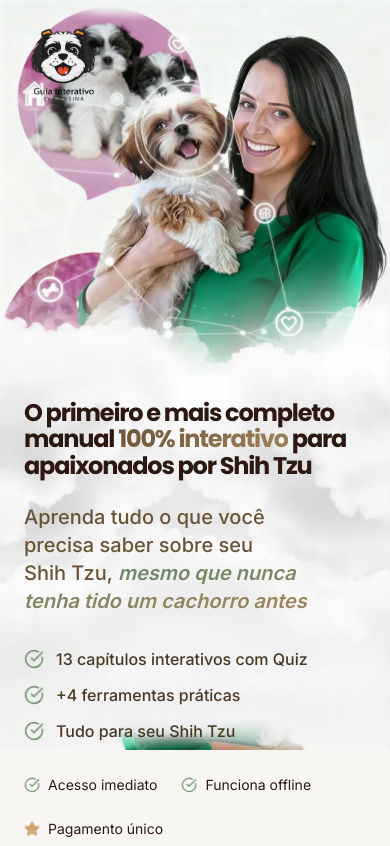
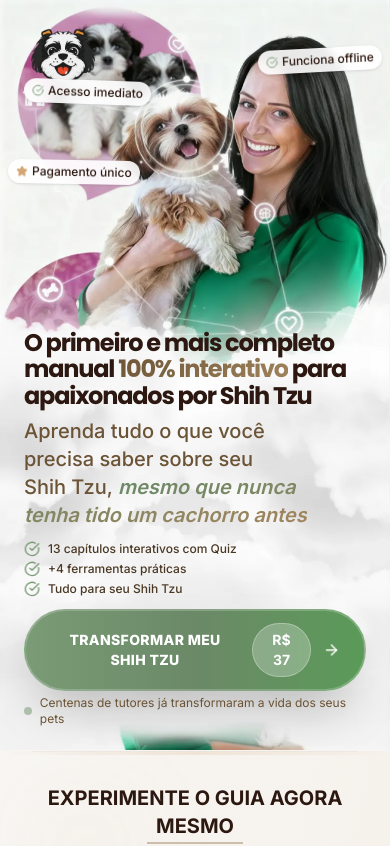
Before and after one commit to ALANVITORIO/shizulanding, a Next.js app: page / in a window 390 px wide. Shown: the top 846 px of the page. Built offline with nearby package versions, Linux system fonts and the light colour scheme.

Commit message:
teste mobile

```diff
--- a/src/components/Hero.js
+++ b/src/components/Hero.js
@@ -47,12 +47,38 @@ export default function Hero() {
         />
       </motion.div>
 
+      {/* Trust badges discretos em cima da foto - APENAS MOBILE */}
+      <motion.div
+        className="md:hidden absolute inset-0 z-20 pointer-events-none"
+        initial={{ opacity: 0 }}
+        animate={{ opacity: 1 }}
+        transition={{ delay: 0.4, duration: 0.1 }}
+      >
+        {/* Badge 1 - Top left area */}
+        <div className="absolute top-20 left-6 bg-white/90 backdrop-blur-sm px-2 py-1 rounded-full text-xs font-medium text-[#2C1810] flex items-center gap-1 shadow-sm transform rotate-2">
+          <CheckCircle className="w-3 h-3 text-[#7A9B76]" />
+          <span>Acesso imediato</span>
+        </div>
+
+        {/* Badge 2 - Top right corner */}
+        <div className="absolute top-12 right-2 bg-white/90 backdrop-blur-sm px-2 py-1 rounded-full text-xs font-medium text-[#2C1810] flex items-center gap-1 shadow-sm transform -rotate-3">
+          <CheckCircle className="w-3 h-3 text-[#7A9B76]" />
+          <span>Funciona offline</span>
+        </div>
+
+        {/* Badge 3 - Middle left */}
+        <div className="absolute top-40 left-2 bg-white/90 backdrop-blur-sm px-2 py-1 rounded-full text-xs font-medium text-[#2C1810] flex items-center gap-1 shadow-sm transform rotate-1">
+          <Star className="w-3 h-3 text-[#D4A574]" fill="currentColor" />
+          <span>Pagamento único</span>
+        </div>
+      </motion.div>
+
       <div className="w-full md:container md:mx-auto px-0 md:px-8 lg:px-16 xl:px-20 relative z-10">
         {/* Em mobile deixamos um espaço vazio no topo (arte futura) empurrando o texto para baixo. */}
-        <div className="w-full md:max-w-3xl pr-0 md:pr-6 pt-[400px] md:pt-[300px] pb-12 lg:py-16">
+        <div className="w-full md:max-w-3xl pr-0 md:pr-6 pt-[330px] md:pt-[300px] pb-6 lg:py-16">
           {/* Content Section */}
           <motion.div
-            className="space-y-8 px-6 md:px-0 md:bg-white/10 md:backdrop-blur-[2px] md:rounded-2xl lg:bg-white/10 lg:backdrop-blur-[2px] lg:rounded-3xl md:p-4 lg:p-8 lg:shadow-lg lg:border lg:border-white/10"
+            className="space-y-3 md:space-y-8 px-6 md:px-0 md:bg-white/10 md:backdrop-blur-[2px] md:rounded-2xl lg:bg-white/10 lg:backdrop-blur-[2px] lg:rounded-3xl md:p-4 lg:p-8 lg:shadow-lg lg:border lg:border-white/10"
             initial={{ opacity: 0, x: -50 }}
             animate={{ opacity: 1, x: 0 }}
             transition={{ duration: 0.8, ease: 'easeOut' }}
@@ -78,12 +104,12 @@ export default function Hero() {
               animate={{ opacity: 1, y: 0 }}
               transition={{ delay: 0.4, duration: 0.1 }}
             >
-              <h2 className="font-display text-xl md:text-5xl lg:text-4xl font-bold text-[#2C1810] leading-tight mb-6">
+              <h2 className="font-display text-lg md:text-5xl lg:text-4xl font-bold text-[#2C1810] leading-tight mb-2 md:mb-6">
                 O primeiro e mais completo manual{' '}
                 <span className="gradient-text">100% interativo</span> para
                 apaixonados por Shih Tzu
               </h2>
-              <h3 className="text-base md:text-2xl lg:text-2xl font-medium text-[#6B5335] mb-6 text-balance">
+              <h3 className="text-sm md:text-2xl lg:text-2xl font-medium text-[#6B5335] mb-2 md:mb-6 text-balance">
                 Aprenda tudo o que você precisa saber sobre seu Shih Tzu,{' '}
                 <em className="gradient-text-accent font-semibold">mesmo que nunca tenha tido um cachorro antes</em>
               </h3>
@@ -96,43 +122,19 @@ export default function Hero() {
               animate={{ opacity: 1, scale: 1 }}
               transition={{ delay: 0.6, duration: 0.1 }}
             >
-              <div className="space-y-3">
-                <div className="flex items-center gap-3">
-                  <CheckCircle className="w-5 h-5 text-[#7A9B76]" />
-                  <span className="text-[#4A3823] font-medium text-base md:text-lg">13 capítulos interativos com Quiz</span>
+              <div className="space-y-1 md:space-y-3">
+                <div className="flex items-center gap-2">
+                  <CheckCircle className="w-4 h-4 text-[#7A9B76]" />
+                  <span className="text-[#4A3823] font-medium text-xs md:text-lg">13 capítulos interativos com Quiz</span>
                 </div>
-                <div className="flex items-center gap-3">
-                  <CheckCircle className="w-5 h-5 text-[#7A9B76]" />
-                  <span className="text-[#4A3823] font-medium text-base md:text-lg">+4 ferramentas práticas</span>
+                <div className="flex items-center gap-2">
+                  <CheckCircle className="w-4 h-4 text-[#7A9B76]" />
+                  <span className="text-[#4A3823] font-medium text-xs md:text-lg">+4 ferramentas práticas</span>
                 </div>
-                <div className="flex items-center gap-3">
-                  <CheckCircle className="w-5 h-5 text-[#7A9B76]" />
-                  <span className="text-[#4A3823] font-medium text-base md:text-lg">Tudo para seu Shih Tzu</span>
+                <div className="flex items-center gap-2">
+                  <CheckCircle className="w-4 h-4 text-[#7A9B76]" />
+                  <span className="text-[#4A3823] font-medium text-xs md:text-lg">Tudo para seu Shih Tzu</span>
                 </div>
-              </div>
-            </motion.div>
-
-            {/* Trust Indicators */}
-            <motion.div
-              className="flex flex-wrap items-center gap-6 text-sm md:text-sm lg:text-base text-[#2C1810] drop-shadow-[0_1px_1px_rgba(255,255,255,0.6)]"
-              initial={{ opacity: 0, y: 20 }}
-              animate={{ opacity: 1, y: 0 }}
-              transition={{ delay: 0.8, duration: 0.1 }}
-            >
-              <div className="flex items-center gap-2 lg:gap-3">
-                <CheckCircle className="w-4 h-4 lg:w-5 lg:h-5 text-[#7A9B76]" />
-                <span>Acesso imediato</span>
-              </div>
-              <div className="flex items-center gap-2 lg:gap-3">
-                <CheckCircle className="w-4 h-4 lg:w-5 lg:h-5 text-[#7A9B76]" />
-                <span>Funciona offline</span>
-              </div>
-              <div className="flex items-center gap-2 lg:gap-3">
-                <Star
-                  className="w-4 h-4 lg:w-5 lg:h-5 text-[#D4A574]"
-                  fill="currentColor"
-                />
-                <span>Pagamento único</span>
               </div>
             </motion.div>
 
@@ -144,7 +146,7 @@ export default function Hero() {
             >
               <button
                 onClick={() => window.open('https://pay.kiwify.com.br/992CSb6', '_blank')}
-                className="group w-full lg:w-auto lg:min-w-[400px] bg-gradient-to-r from-[#7A9B76] via-[#6B8967] to-[#5A9A58] text-white font-bold py-4 px-6 md:py-4 md:px-8 lg:py-5 lg:px-10 rounded-full text-base md:text-lg lg:text-lg shadow-2xl hover:shadow-3xl transform hover:scale-[1.02] transition-all duration-300 flex items-center justify-center gap-3 border-2 border-white/20 hover:border-white/30 relative overflow-hidden"
+                className="group w-full lg:w-auto lg:min-w-[400px] bg-gradient-to-r from-[#7A9B76] via-[#6B8967] to-[#5A9A58] text-white font-bold py-3 px-6 md:py-4 md:px-8 lg:py-5 lg:px-10 rounded-full text-sm md:text-lg lg:text-lg shadow-2xl hover:shadow-3xl transform hover:scale-[1.02] transition-all duration-300 flex items-center justify-center gap-3 border-2 border-white/20 hover:border-white/30 relative overflow-hidden"
               >
                 <span className="relative z-10 font-extrabold tracking-wide">
                   TRANSFORMAR MEU SHIH TZU
@@ -156,7 +158,7 @@ export default function Hero() {
                 <div className="absolute inset-0 bg-gradient-to-r from-[#8BC34A] to-[#4CAF50] opacity-0 group-hover:opacity-20 transition-opacity duration-300 rounded-full"></div>
               </button>
 
-              <p className="text-[#6B5335] text-sm md:text-sm lg:text-base mt-3 lg:mt-4 flex items-center gap-2">
+              <p className="text-[#6B5335] text-xs md:text-sm lg:text-base mt-1 md:mt-3 lg:mt-4 flex items-center gap-2">
                 <span className="w-2 h-2 lg:w-3 lg:h-3 bg-[#7A9B76] rounded-full animate-pulse"></span>
                 Centenas de tutores já transformaram a vida dos seus pets
               </p>
```
